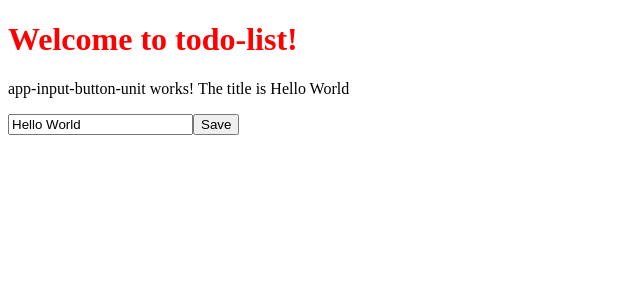
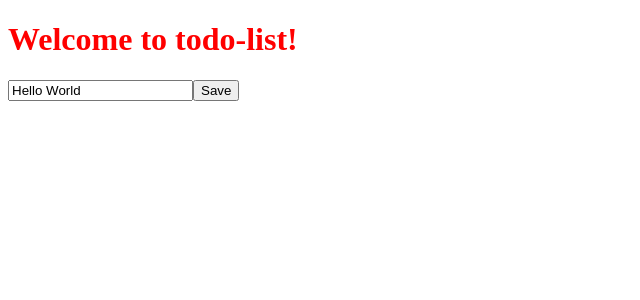
Before and after one commit to betjot/todo-list, an Angular app: page / in a window 1280 px wide. Shown: the top 300 px of the page, without its empty margins (0-640 px from the left). Built offline with nearby package versions, Linux system fonts and the light colour scheme.

Commit message:
element ref - #

```diff
--- a/src/app/input-button-unit/input-button-unit.component.ts
+++ b/src/app/input-button-unit/input-button-unit.component.ts
@@ -4,14 +4,10 @@
   selector: 'app-input-button-unit',
   // templateUrl: './input-button-unit.component.html',
   template: `
-  <p>
-    app-input-button-unit works!
-    The title is {{ title }}
-  </p>
-
-  <input  [value]="title"
+  <input  #inputElementRef
+          [value]="title"
           (keyup.enter)="changeTitle($event.target.value)" >
-  <button (click)="changeTitle('Button Clicked!')">Save</button>
+  <button (click)="changeTitle(inputElementRef.value)">Save</button>
   `,
   styleUrls: ['./input-button-unit.component.scss']
 })
```
